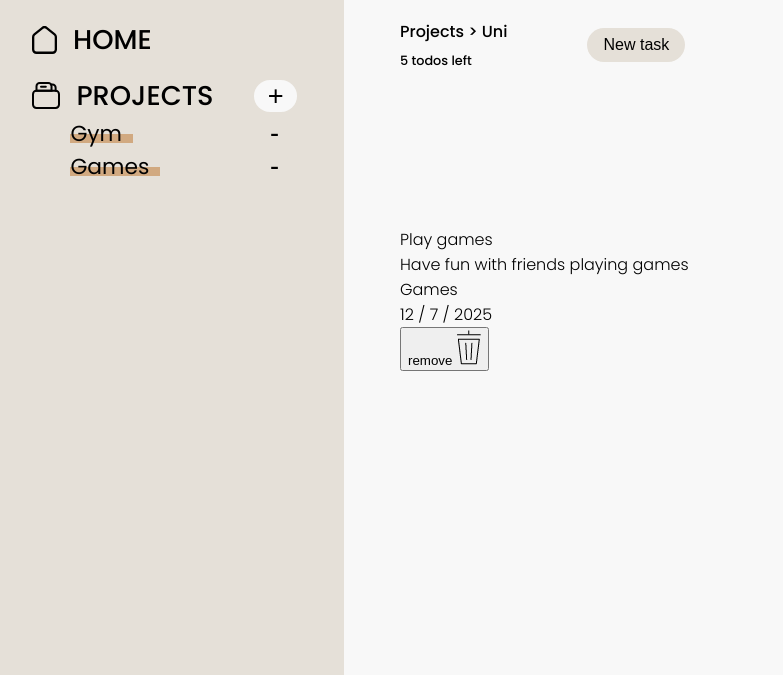
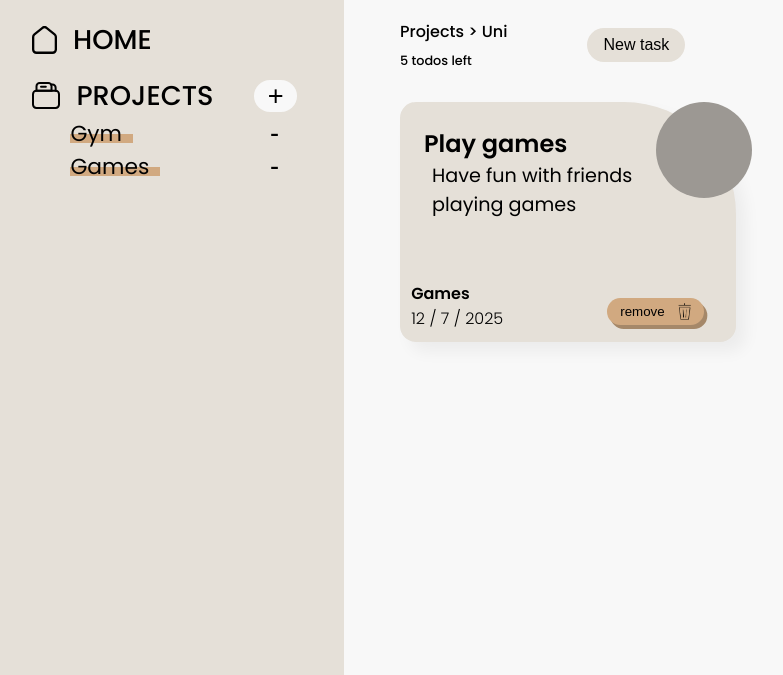
Before and after one commit to Vicker14/todo-list, a website built with webpack: page src/template.html in a window 1280 px wide. Shown: the part 125-800 px from the top of the page, without its empty margins (96-879 px from the left). Built offline with nearby package versions, Linux system fonts and the light colour scheme; a web font is replaced by a local one.

Commit message:
Linked card styles to main file

```diff
--- a/src/styles/styles.css
+++ b/src/styles/styles.css
@@ -2,6 +2,7 @@
 @import url('./form.css');
 @import url('./variables.css');
 @import url('./content.css');
+@import url('./cards.css');
 @import url('./sidebar.css');
 
 body {
```
